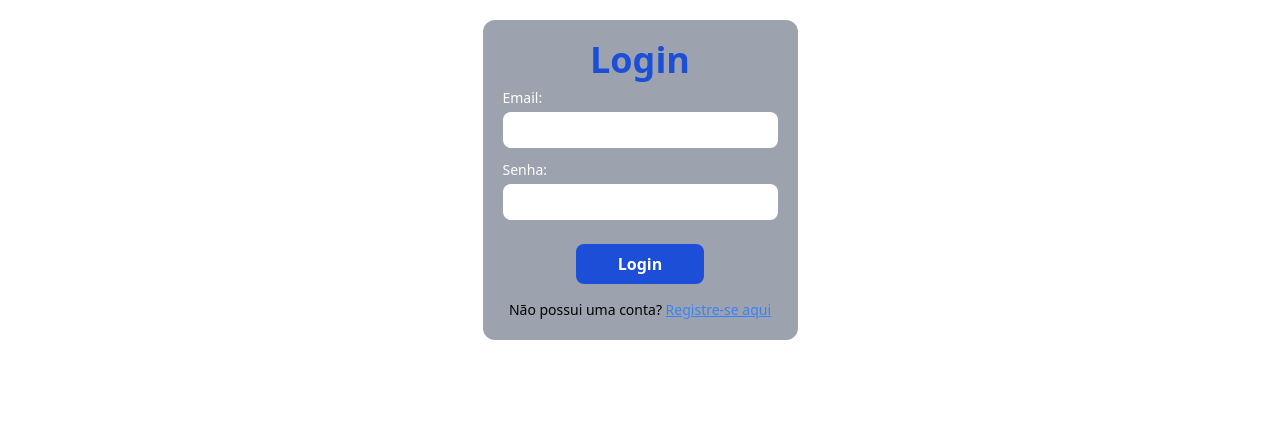
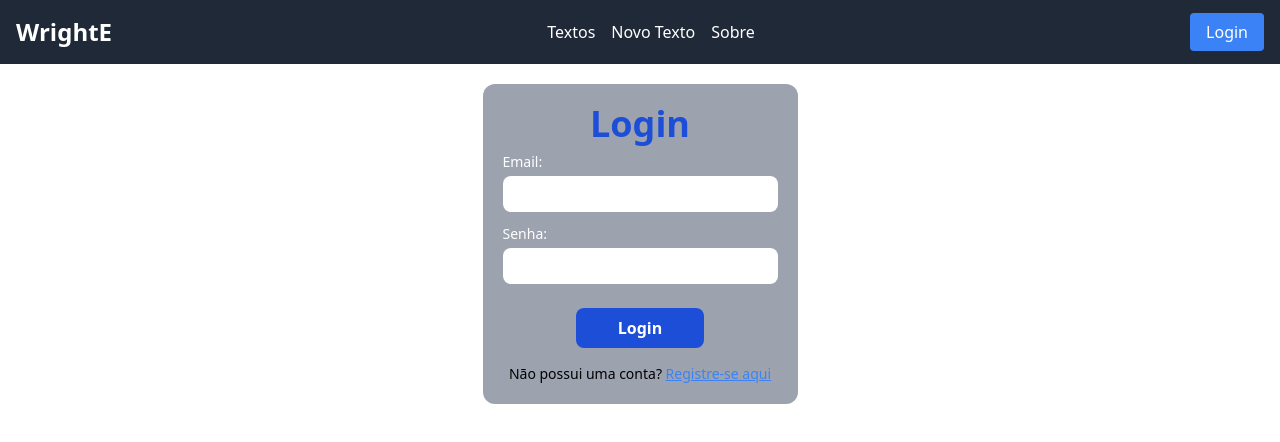
Before and after one commit to LeandroRochAlg/wrighte, a React (Vite) app: page /login in a window 1280 px wide. Shown: the top 442 px of the page. Built offline with nearby package versions, Linux system fonts and the light colour scheme; no server answers.

Commit message:
feat: Implementar layout e navbar para navegação e autenticação

```diff
--- /dev/null
+++ b/src/components/layout/Layout.tsx
@@ -0,0 +1,22 @@
+import { useNavigate } from "react-router-dom";
+import Navbar from "../system/Navbar";
+
+const Layout = ({ children }: { children: React.ReactNode }) => {
+    const navigate = useNavigate();
+    const isAuthenticated = localStorage.getItem('token') ? true : false;
+
+    const handleLogout = () => {
+        localStorage.removeItem('token');
+        localStorage.removeItem('username'); // Remove o username ao sair
+        navigate('/login');
+    };
+
+    return (
+        <>
+            <Navbar isAuthenticated={isAuthenticated} onLogout={handleLogout} />
+            {children}
+        </>
+    );
+};
+
+export default Layout;
--- /dev/null
+++ b/src/components/system/Navbar.tsx
@@ -0,0 +1,60 @@
+import React from 'react';
+import { Link } from 'react-router-dom';
+
+interface NavbarProps {
+  isAuthenticated: boolean; // Indica se o usuário está autenticado
+  onLogout: () => void; // Função chamada ao fazer logout
+}
+
+const Navbar: React.FC<NavbarProps> = ({ isAuthenticated, onLogout }) => {
+  return (
+    <nav className="bg-gray-800 p-4">
+      <div className="container mx-auto flex justify-between items-center">
+        {/* Logo */}
+        <div className="text-white text-2xl font-bold">
+          <Link to="/">WrightE</Link>
+        </div>
+
+        {/* Links */}
+        <ul className="flex space-x-4 text-white">
+          <li>
+            <Link className="hover:text-gray-300" to="/">
+              Textos
+            </Link>
+          </li>
+          <li>
+            <Link className="hover:text-gray-300" to="/editor">
+              Novo Texto
+            </Link>
+          </li>
+          <li>
+            <Link className="hover:text-gray-300" to="/about">
+              Sobre
+            </Link>
+          </li>
+        </ul>
+
+        {/* Autenticação */}
+        <div className="text-white">
+          {isAuthenticated ? (
+            <button
+              onClick={onLogout}
+              className="bg-red-500 hover:bg-red-600 text-white py-2 px-4 rounded"
+            >
+              Logout
+            </button>
+          ) : (
+            <Link
+              to="/login"
+              className="bg-blue-500 hover:bg-blue-600 text-white py-2 px-4 rounded"
+            >
+              Login
+            </Link>
+          )}
+        </div>
+      </div>
+    </nav>
+  );
+};
+
+export default Navbar;
--- a/src/pages/MainPage.tsx
+++ b/src/pages/MainPage.tsx
@@ -26,12 +26,6 @@ const MainPage: React.FC = () => {
         }
     }, [navigate]);
 
-    const handleLogout = () => {
-        localStorage.removeItem('token');
-        localStorage.removeItem('username'); // Remove o username ao sair
-        navigate('/login');
-    };
-
     const handleContentClick = (id: number) => {
         navigate(`/content/${id}`);
     };
@@ -39,11 +33,6 @@ const MainPage: React.FC = () => {
     return (document.title = "Página inicial • WrightE",
         <div className='flex flex-col w-[700px] mx-auto'>
             <h1 className='text-4xl font-bold text-center text-blue-700 my-2'>Bem-Vindo ao WrightE, {username}</h1>
-            <nav className='flex w-[300px] mx-auto justify-between bg-slate-200 px-5 rounded-md py-1'>
-                <button className='hover:bg-slate-400 px-2 py-1 rounded-md' onClick={() => navigate('/editor')}>Novo Texto</button>
-                <button className='hover:bg-slate-400 px-2 py-1 rounded-md' onClick={handleLogout}>Logout</button>
-            </nav>
-
             <main className='w-[500px] mx-auto my-3'>
                 <h2 className='text-3xl px-2'>Seus Textos</h2>
                 <ul className='mt-2'>
--- a/src/routes/Routes.tsx
+++ b/src/routes/Routes.tsx
@@ -5,58 +5,73 @@ import Editor from "../pages/Editor";
 import MainPage from "../pages/MainPage";
 import ReadContent from "../pages/ReadContent";
 import EditContent from "../pages/EditContent";
+import Layout from "../components/layout/Layout";
 
 const Routes = createBrowserRouter([
     {
         path: "/",
         element: (
+            <Layout>
                 <MainPage />
+            </Layout>
         ),
     },
     {
         path: "*",
         element: (
-            <>
+            <Layout>
                 <h1>Página não encontrada</h1>
-            </>
+            </Layout>
         )
     },
     {
         path: "/login",
         element: (
+            <Layout>
                 <Login />
+            </Layout>
         )
     },
     {
         path: "/register",
         element: (
+            <Layout>
                 <Register />
+            </Layout>
         )
     },
     {
         path: "/editor",
         element: (
+            <Layout>
                 <Editor />
+            </Layout>
         )
     },
     {
         path: "/content/:contentID",
         element: (
+            <Layout>
                 <ReadContent />
+            </Layout>
         )
     },
     {
         path: "/content/:contentID/:versionID",
         element: (
+            <Layout>
                 <ReadContent />
+            </Layout>
         )
     },
     {
         path: "/edit/:contentID/:versionID",
         element: (
+            <Layout>
                 <EditContent />
+            </Layout>
         )
     }
-])
+]);
 
 export default Routes;
```
Lines whose indentation alone changed are shown as unchanged.
